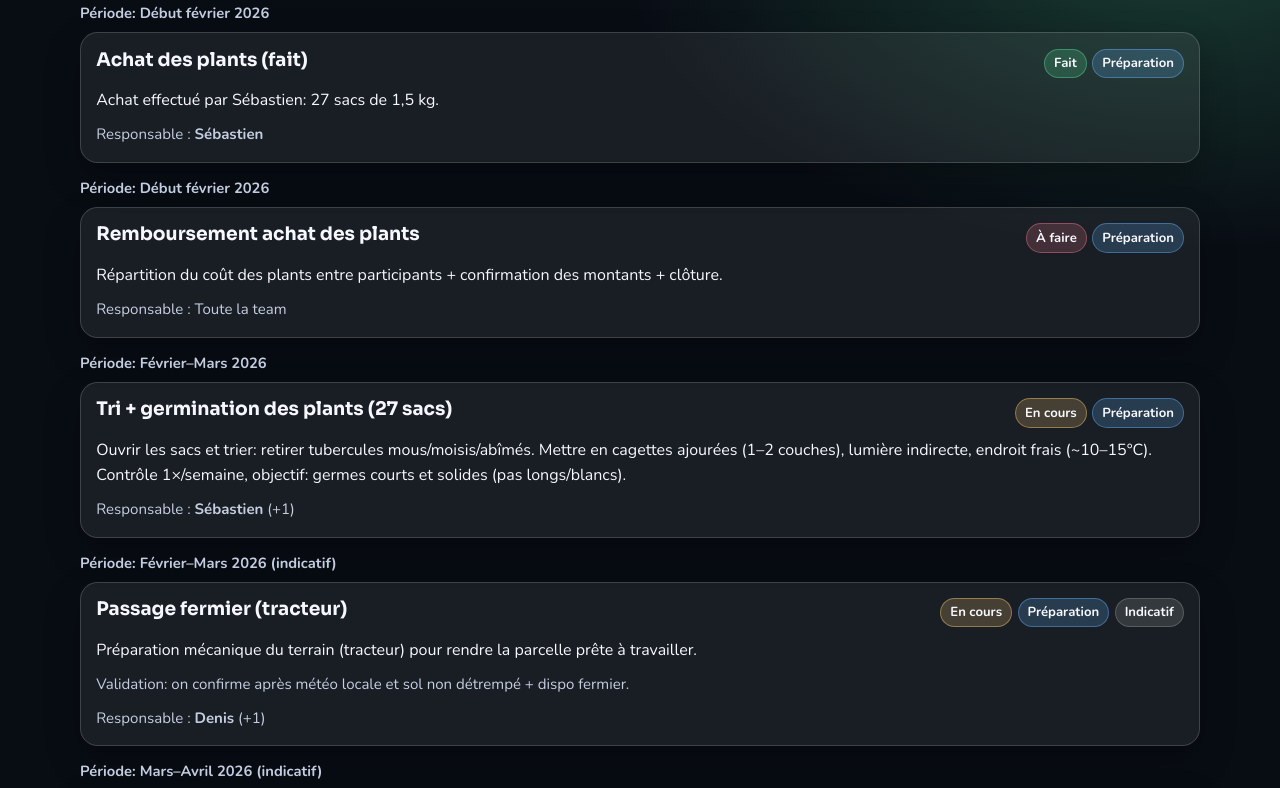
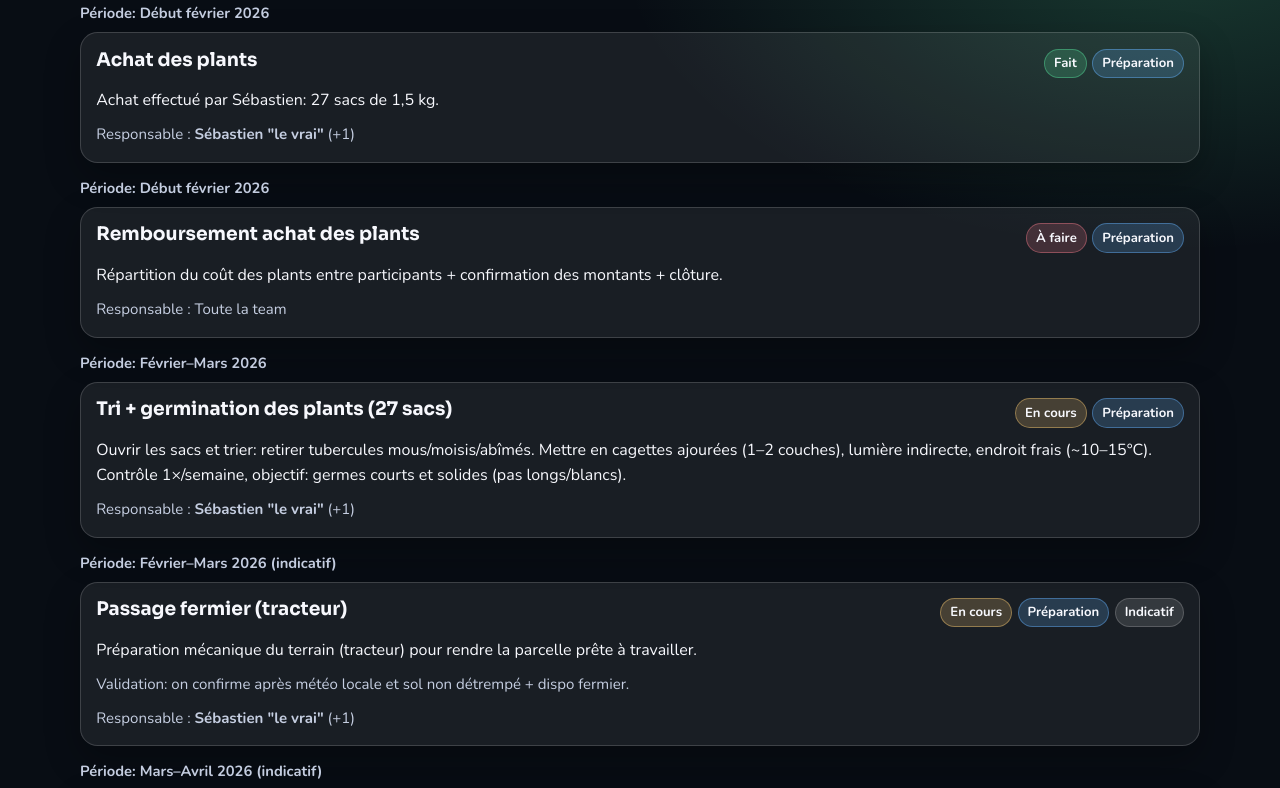
Before and after one commit to sebastiendewitodisee/Patatos, a React (Vite) app: page /#/planning in a window 1280 px wide. Shown: the part 920-1708 px from the top of the page. Built offline with nearby package versions, Linux system fonts and the light colour scheme.

Commit message:
Polish planning order, owners and updatedAt

```diff
--- a/src/data/planning.js
+++ b/src/data/planning.js
@@ -30,12 +30,12 @@ export const planningEvents = [
     order: 1,
     period: "Début février 2026",
     updatedAt: "2026-02-08",
-    title: "Achat des plants (fait)",
+    title: "Achat des plants",
     type: "preparation",
     status: "done",
     phase: "Préparation",
     description: "Achat effectué par Sébastien: 27 sacs de 1,5 kg.",
-    responsibles: ["Sébastien"],
+    responsibles: ["Sébastien \"le vrai\"", "À définir"],
   },
   {
     id: "remboursement-achat-plants",
@@ -60,7 +60,7 @@ export const planningEvents = [
     phase: "Préparation",
     description:
       "Ouvrir les sacs et trier: retirer tubercules mous/moisis/abîmés. Mettre en cagettes ajourées (1–2 couches), lumière indirecte, endroit frais (~10–15°C). Contrôle 1×/semaine, objectif: germes courts et solides (pas longs/blancs).",
-    responsibles: ["Sébastien", "Melvin"],
+    responsibles: ["Sébastien \"le vrai\"", "À définir"],
   },
   {
     id: "passage-fermier-tracteur",
@@ -74,7 +74,7 @@ export const planningEvents = [
     isIndicative: true,
     validation: "Validation: on confirme après météo locale et sol non détrempé + dispo fermier.",
     description: "Préparation mécanique du terrain (tracteur) pour rendre la parcelle prête à travailler.",
-    responsibles: ["Denis", "Josh"],
+    responsibles: ["Sébastien \"le vrai\"", "À définir"],
   },
   {
     id: "preparation-terrain-team-avant-plantation",
@@ -88,7 +88,7 @@ export const planningEvents = [
     isIndicative: true,
     validation: "Validation: sol ressuyé (pas gelé, pas détrempé) + météo OK.",
     description: "Nettoyage, repérage des rangs, piquets/cordeau, préparation fine avant mise en terre.",
-    responsibles: ["Toute la team"],
+    responsibles: ["Sébastien \"le vrai\"", "À définir"],
   },
   {
     id: "brief-meteo-check-terrain",
@@ -102,7 +102,7 @@ export const planningEvents = [
     isIndicative: true,
     validation: "Validation: on confirme après relevé météo local et contrôle de l'humidité du sol.",
     description: "Point rapide avant session pour décider si on maintient, décale ou ajuste les tâches.",
-    responsibles: ["Denis", "Josh"],
+    responsibles: ["Sébastien \"le vrai\"", "À définir"],
   },
   {
     id: "plantation-session-1-lancement",
@@ -158,7 +158,7 @@ export const planningEvents = [
     isIndicative: true,
     validation: "Validation: on confirme après vérification de la pluie de la semaine et de l'état du sol.",
     description: "Passage court pour compléter l'arrosage uniquement si la parcelle manque d'eau.",
-    responsibles: ["Sébastien", "Melvin"],
+    responsibles: ["Sébastien \"le vrai\"", "À définir"],
   },
   {
     id: "buttage-1",
@@ -172,7 +172,7 @@ export const planningEvents = [
     isIndicative: true,
     validation: "Validation: on confirme l'intervention après observation de la hauteur des plants.",
     description: "Ramener la terre au pied des plants pour protéger les tubercules et soutenir la pousse.",
-    responsibles: ["Sébastien", "Jayden"],
+    responsibles: ["Sébastien \"le vrai\"", "À définir"],
   },
   {
     id: "tour-check-mildiou",
@@ -186,7 +186,7 @@ export const planningEvents = [
     isIndicative: true,
     validation: "Validation: on confirme après inspection du feuillage et alerte météo humidité/pluie.",
     description: "Tour ciblé pour repérer tôt les feuilles suspectes et décider des actions de suivi.",
-    responsibles: ["Emma", "Sébastien \"le vrai\""],
+    responsibles: ["Sébastien \"le vrai\"", "À définir"],
   },
   {
     id: "controle-maladies-arrosage",
@@ -200,7 +200,7 @@ export const planningEvents = [
     isIndicative: true,
     validation: "Validation: on ajuste après inspection du feuillage et point météo de la semaine.",
     description: "Surveiller le feuillage, ajuster l'arrosage et signaler rapidement les signes suspects.",
-    responsibles: ["Emma", "Matteo", "Eva"],
+    responsibles: ["Sébastien \"le vrai\"", "À définir"],
   },
   {
     id: "buttage-2-si-necessaire",
@@ -214,7 +214,7 @@ export const planningEvents = [
     isIndicative: true,
     validation: "Validation: on confirme uniquement si les tubercules risquent d'être exposés en surface.",
     description: "Deuxième passage de buttage si les rangs en ont besoin selon la pousse réelle.",
-    responsibles: ["Denis", "Sébastien"],
+    responsibles: ["Sébastien \"le vrai\"", "À définir"],
   },
   {
     id: "recolte-precoces-indicatif",
@@ -228,7 +228,7 @@ export const planningEvents = [
     isIndicative: true,
     validation: "Validation: on confirme après test sur quelques pieds et tenue de la peau.",
     description: "Premiers tests de récolte sur quelques pieds pour valider la maturité.",
-    responsibles: ["Denis", "Melvin", "Emma"],
+    responsibles: ["Sébastien \"le vrai\"", "À définir"],
   },
   {
     id: "tri-mise-en-cagettes",
@@ -242,7 +242,7 @@ export const planningEvents = [
     isIndicative: true,
     validation: "Validation: on confirme après contrôle visuel des tubercules (sains, abîmés, usage rapide).",
     description: "Trier la récolte et mettre en cagettes aérées pour préparer un stockage propre.",
-    responsibles: ["Melvin", "Josh", "Eva"],
+    responsibles: ["Sébastien \"le vrai\"", "À définir"],
   },
   {
     id: "recolte-conservation-indicatif",
@@ -256,7 +256,7 @@ export const planningEvents = [
     isIndicative: true,
     validation: "Validation: on confirme après inspection du feuillage sec et vérification des conditions météo.",
     description: "Récolte principale puis tri et stockage en zone fraîche, sèche et sombre.",
-    responsibles: ["Sébastien \"le vrai\"", "Sébastien", "Josh"],
+    responsibles: ["Sébastien \"le vrai\"", "À définir"],
   },
   {
     id: "point-stockage-controle-1",
@@ -270,6 +270,6 @@ export const planningEvents = [
     isIndicative: true,
     validation: "Validation: on confirme après contrôle humidité, température et état des cagettes.",
     description: "Premier contrôle post-stockage pour retirer les lots fragiles et vérifier les conditions.",
-    responsibles: ["Denis", "Sébastien \"le vrai\"", "Melvin"],
+    responsibles: ["Sébastien \"le vrai\"", "À définir"],
   },
 ];
```
